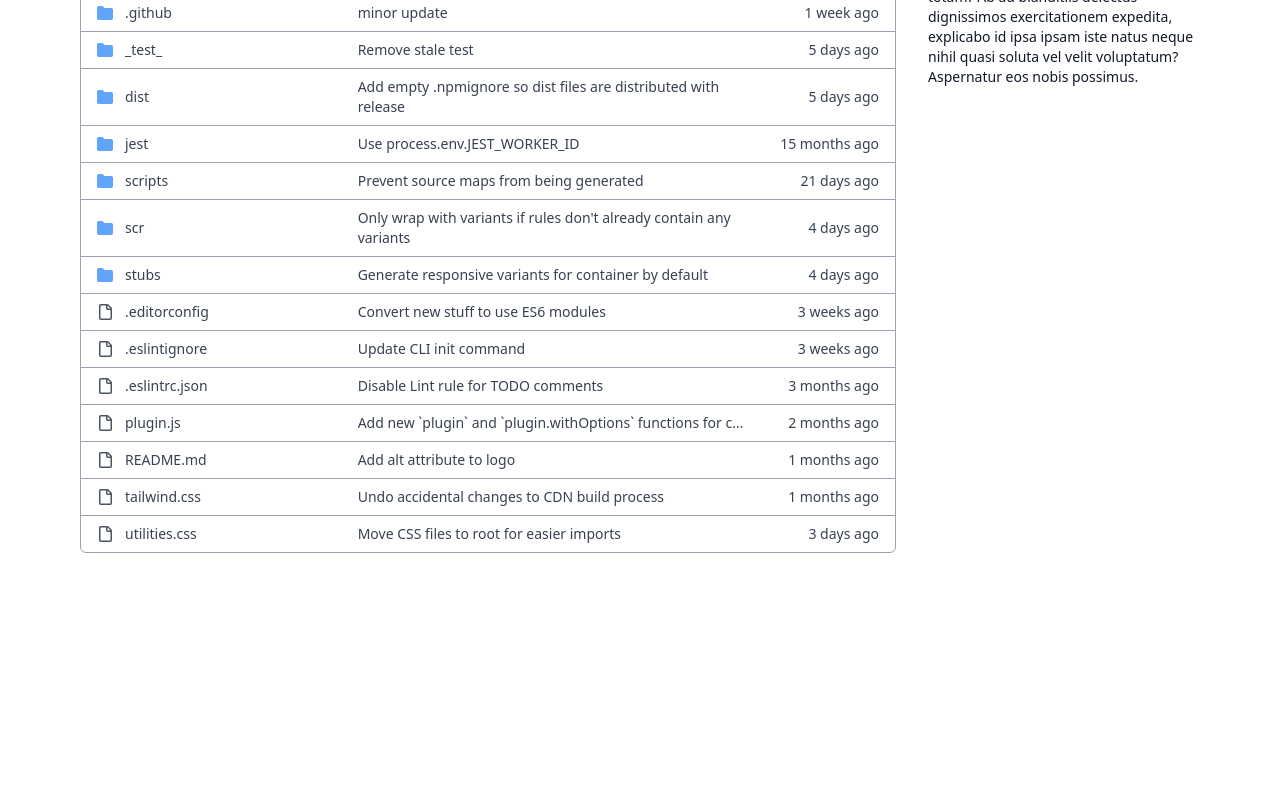
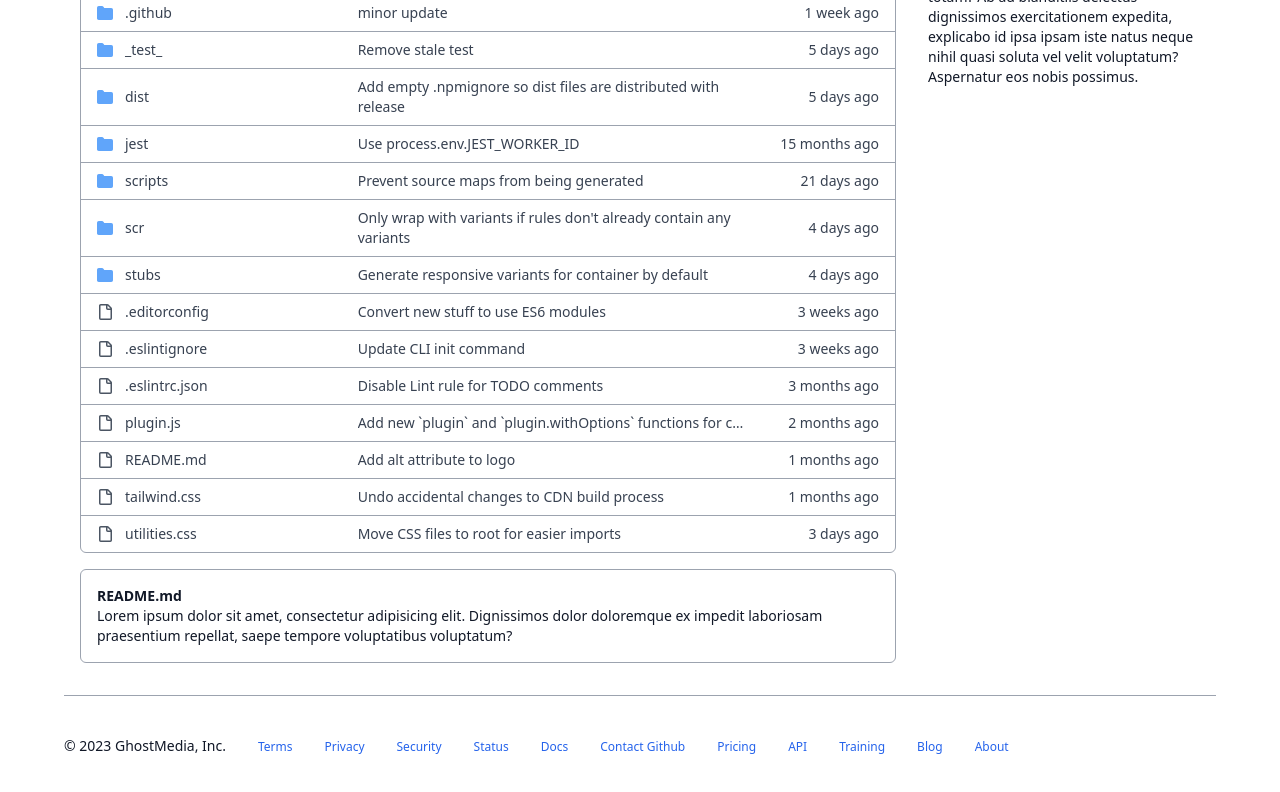
Before and after one commit to macqueen006/git-clone, a website: page dist/index.html in a window 1280 px wide. Shown: the part 312-1104 px from the top of the page. Before the commit the page ends 897 px from the top, so only its background shows below. Drawn offline with Linux system fonts and the light colour scheme.

Commit message:
footer completed
footer completed

```diff
--- a/dist/index.html
+++ b/dist/index.html
@@ -424,15 +424,37 @@
                     <div class="w-6/12">Move CSS files to root for easier imports</div>
                     <div class="w-2/12 text-right">3 days ago</div>
                 </div>
+            </div>
+            <!-- End File Explorer -->
+            <div class="readme-container rounded-md border border-gray-400 px-4 py-4 mt-4">
+                <h4 class="font-semibold">README.md</h4>
+                <div>
+                    Lorem ipsum dolor sit amet, consectetur adipisicing elit. Dignissimos dolor doloremque ex impedit laboriosam praesentium repellat, saepe tempore voluptatibus voluptatum?
+                </div>
+            </div>
 
-            </div>
         </div>
-        <!-- End File Explorer -->
         <div class="side-bar w-1/4">
             Lorem ipsum dolor sit amet, consectetur adipisicing elit. Asperiores consequuntur cum dicta dolore earum eveniet, ipsa iure laboriosam laudantium libero, nam obcaecati, odit possimus repudiandae totam? Ab ad blanditiis delectus dignissimos exercitationem expedita, explicabo id ipsa ipsam iste natus neque nihil quasi soluta vel velit voluptatum? Aspernatur eos nobis possimus.
         </div>
         <!-- End Sidebar -->
     </div>
+    <footer class="w-[90%] mx-auto text-sm border-t border-gray-400 py-10 flex items-center justify-between">
+        <ul class="flex items-center space-x-8">
+            <li>&copy; 2023 GhostMedia, Inc.</li>
+            <li><a href="#" class="text-blue-600 hover:underline text-xs">Terms</a></li>
+            <li><a href="#" class="text-blue-600 hover:underline text-xs">Privacy</a></li>
+            <li><a href="#" class="text-blue-600 hover:underline text-xs">Security</a></li>
+            <li><a href="#" class="text-blue-600 hover:underline text-xs">Status</a></li>
+            <li><a href="#" class="text-blue-600 hover:underline text-xs">Docs</a></li>
+            <li><a href="#" class="text-blue-600 hover:underline text-xs">Contact Github</a></li>
+            <li><a href="#" class="text-blue-600 hover:underline text-xs">Pricing</a></li>
+            <li><a href="#" class="text-blue-600 hover:underline text-xs">API</a></li>
+            <li><a href="#" class="text-blue-600 hover:underline text-xs">Training</a></li>
+            <li><a href="#" class="text-blue-600 hover:underline text-xs">Blog</a></li>
+            <li><a href="#" class="text-blue-600 hover:underline text-xs">About</a></li>
+        </ul>
+    </footer>
 </div>
 
 </body>
```
Also changed, not shown: dist/output.css.
